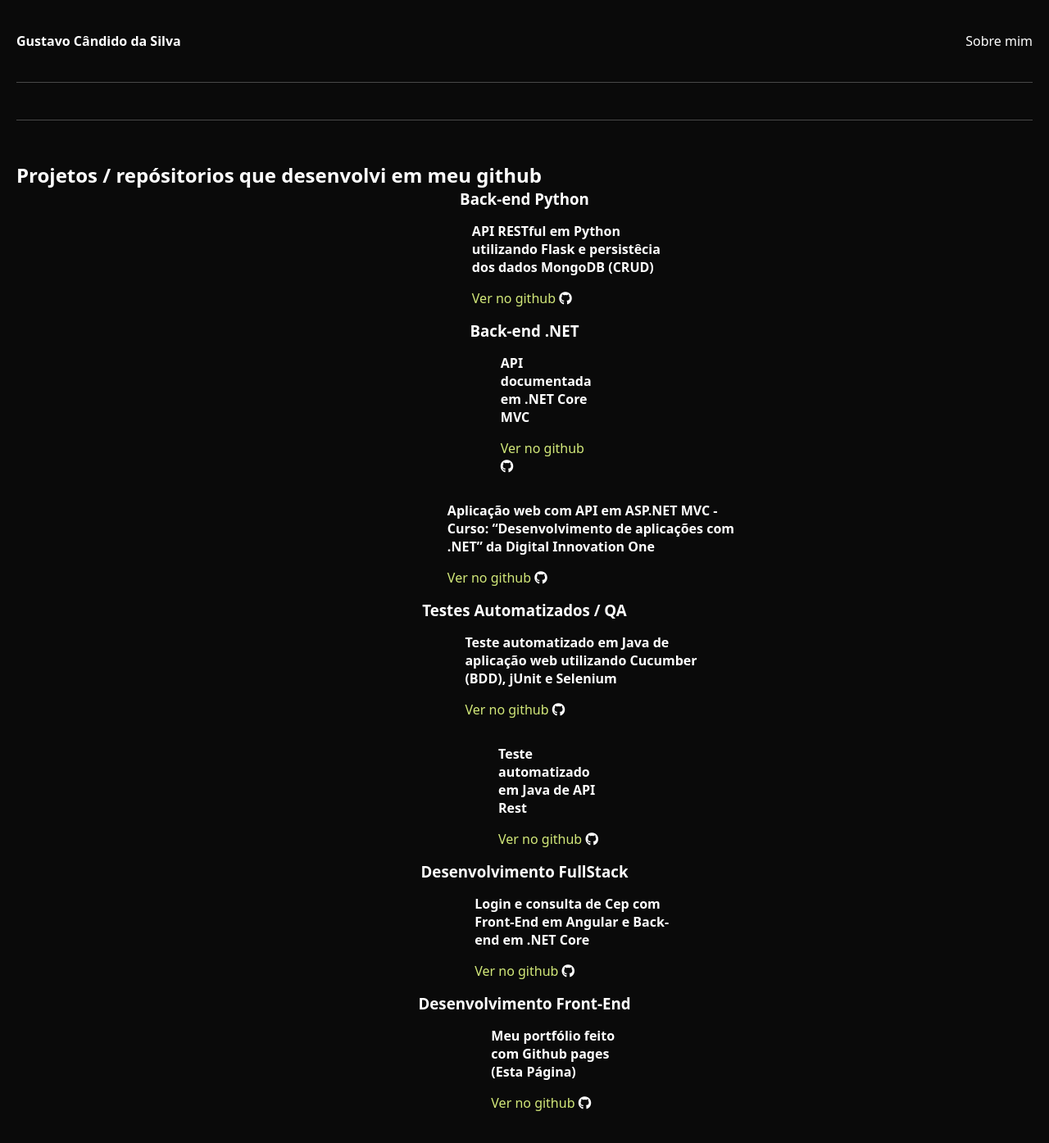
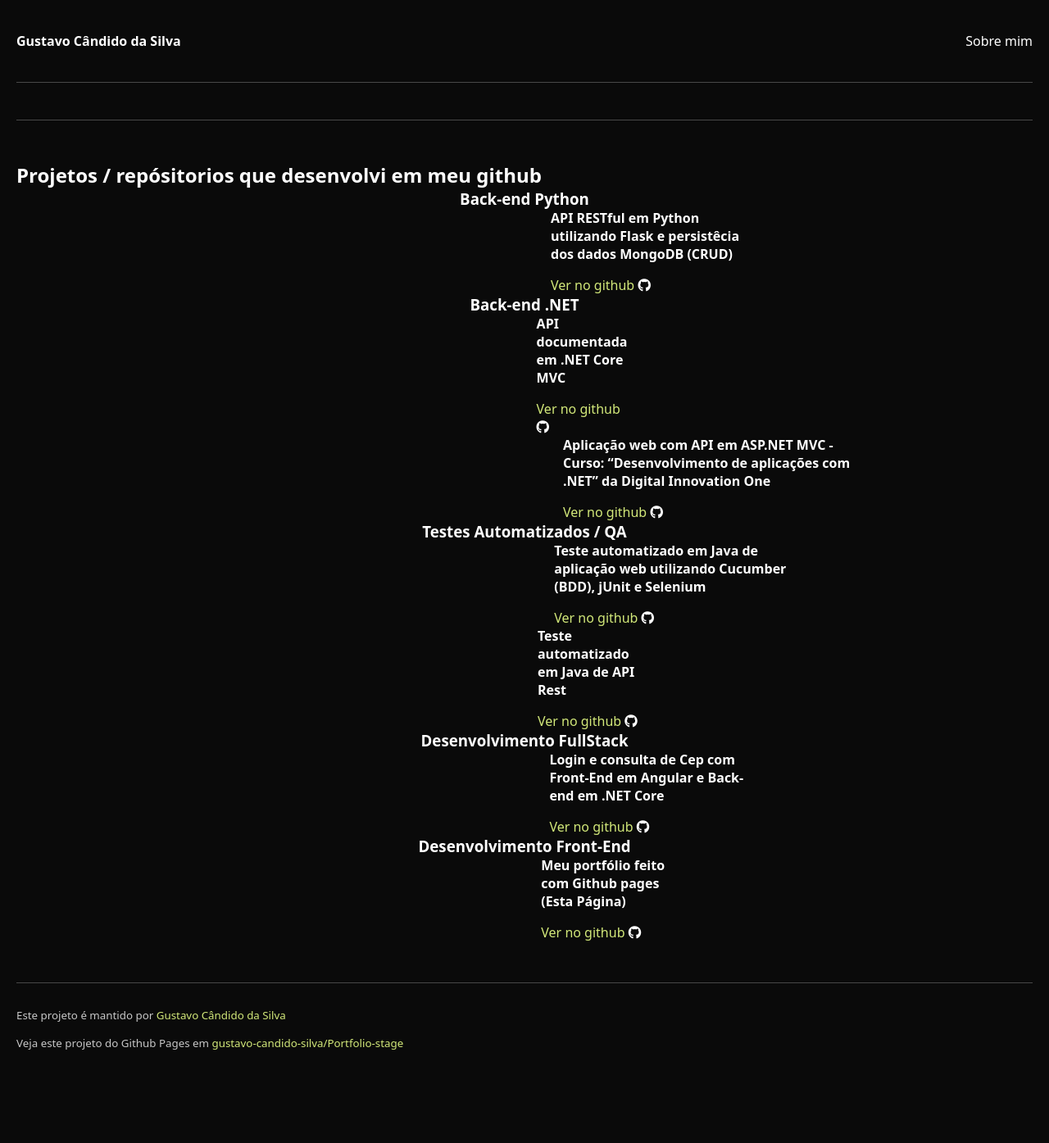
Before and after one commit to gustavo-candido-silva/Portfolio-stage, a Jekyll site: the page built from README.md, in a window 1280 px wide and 1400 px high, scrolled down 1439 px. Shown: the top 1395 px of the window at 82% size. Built offline with Jekyll 4.4.1, drawn with Linux system fonts in a browser that asks for light colours; nearby versions of some CDN libraries; our own code applies the rules of GitHub Pages for plain Markdown files; a script that is not in the unit is left out; the repository's description, which GitHub fills in, is left out; after the commit the page ends 2767 px from its top, so only the background shows below that.

Commit message:
adjusting project descriptions

```diff
--- a/_layouts/page.html
+++ b/_layouts/page.html
@@ -71,8 +71,10 @@
                 </div>
                 <div class="project-item">
                   <!-- project description and links here-->
+                  <div class="project-description">
                    <h4>API RESTful em Python utilizando Flask e persistêcia dos dados MongoDB (CRUD)</h4>
                    <p></p>
+                  </div>
                   <div class="project-links">
                     <a href="https://gustavo-candido-silva.github.io/Python-RESTful-API-using-Flask-and-MongoDB/" target="_blank">
                       Ver no github <i class="fa-brands fa-github"></i>
@@ -90,8 +92,10 @@
                 </div>
                 <div class="project-item">
                   <!-- project description and links here-->
+                  <div class="project-description">
                     <h4>API documentada em .NET Core MVC</h4>
                     <p></p>
+                  </div>
                   <div class="project-links">
                       <a href="https://github.com/gustavo-candido-silva/API-documentada-em-.NET-Core-MVC" target="_blank">
                         Ver no github <i class="fa-brands fa-github"></i>
@@ -105,8 +109,10 @@
                 </div>
                 <div class="project-item">
                   <!-- project description and links here-->
+                  <div class="project-description">
                     <h4>Aplicação web com API em ASP.NET MVC - Curso: “Desenvolvimento de aplicações com .NET” da Digital Innovation One</h4>
                     <p></p>
+                  </div>
                   <div class="project-links">
                       <a href="https://gustavo-candido-silva.github.io/Exemplo-ASP.NET-MVC-em-C---Web-API-s-e-Testes/" target="_blank">
                         Ver no github <i class="fa-brands fa-github"></i>
@@ -125,8 +131,10 @@
 
                 <div class="project-item">
                   <!-- project description and links here-->
+                  <div class="project-description">
                    <h4>Teste automatizado em Java de aplicação web utilizando Cucumber (BDD), jUnit e Selenium</h4>
                    <p></p>
+                  </div>
                   <div class="project-links">
                     <a href="https://github.com/gustavo-candido-silva/INM-PHPTRAVEL-WEB" target="_blank">
                       Ver no github <i class="fa-brands fa-github"></i>
@@ -140,8 +148,10 @@
                 </div>
                 <div class="project-item">
                   <!-- project description and links here-->
+                  <div class="project-description">
                    <h4>Teste automatizado em Java de API Rest</h4>
                    <p></p>
+                  </div>
                   <div class="project-links">
                     <a href="https://github.com/gustavo-candido-silva/INM-REQRES-API" target="_blank">
                       Ver no github <i class="fa-brands fa-github"></i>
@@ -159,8 +169,10 @@
                 </div>
                 <div class="project-item">
                   <!-- project description and links here-->
+                  <div class="project-description">
                    <h4>Login e consulta de Cep com Front-End em Angular e Back-end em .NET Core</h4>
                    <p></p>
+                  </div>
                    <div class="project-links">
                       <a href="https://gustavo-candido-silva.github.io/ConsultaCep-Angular-e-.NET-Core/" target="_blank">
                         Ver no github <i class="fa-brands fa-github"></i>
@@ -174,14 +186,15 @@
               <!-- projects list -->
               <h3>Desenvolvimento Front-End</h3>
               <div class="project">
-
                 <div class="project-item">
                   <!-- project image here-->
                 </div>
                 <div class="project-item">
                   <!-- project description and links here-->
+                   <div class="project-description">
                     <h4>Meu portfólio feito com Github pages (Esta Página)</h4>
                     <p></p>
+                   </div>
                    <div class="project-links">
                       <a href="https://github.com/gustavo-candido-silva/Portfolio" target="_blank">
                         Ver no github <i class="fa-brands fa-github"></i>
--- a/assets/css/style.css
+++ b/assets/css/style.css
@@ -124,23 +124,22 @@
 
 .project {
     display: flex;
+    justify-content: space-around;
+    align-items: center;
 }
 
 .project-item {
     width: 40%;
 }
 
-.project ul {
-    margin-top: 0.3rem;
-    padding: 0 1rem;
+.project-item img {
+    width: 100%;
+    border-radius: 20px;
 }
 
-.project li {
-    list-style: none;
-}
-
-.project {
-    margin: 1rem 0;
+.project-description {
+    display: flex;
+    flex-direction: column;
 }
 
 /* responsive */
```
Lines whose indentation alone changed are shown as unchanged.
